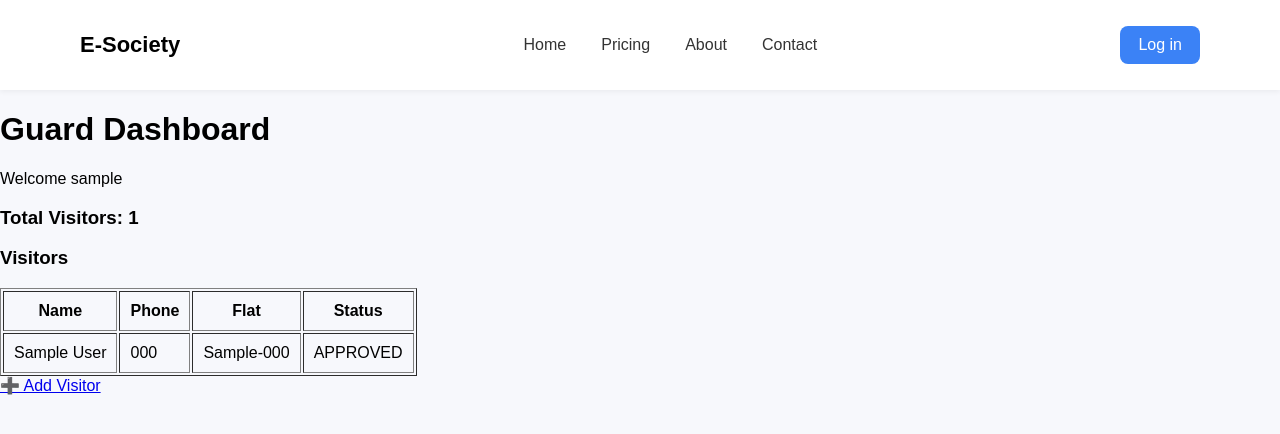
After one commit to Ashuu-11/esociety, a Django app: page /guard/dashboard/ in a window 1280 px wide. The commit adds this page. Shown: the top 434 px of the page. Run offline with Django 4.2, Linux system fonts and the light colour scheme; a user stored in the database is signed in; tables that the repository leaves empty hold one stand-in row (values such as "Sample post").

Commit message:
Guard Login full working. Admin creates the credentials and guards get access

```diff
--- a/accounts/models.py
+++ b/accounts/models.py
@@ -77,3 +77,49 @@ class Payment(models.Model):
 
     def __str__(self):
         return f"{self.user} - {self.maintenance} - {self.status}"
+
+
+
+
+class Guard(models.Model):
+
+    user = models.OneToOneField(User, on_delete=models.CASCADE)
+
+    name = models.CharField(max_length=100)
+    phone = models.CharField(max_length=15)
+
+    created_at = models.DateTimeField(auto_now_add=True)
+
+    def __str__(self):
+        return self.name
+
+
+
+
+
+class Visitor(models.Model):
+
+    name = models.CharField(max_length=100)
+    phone = models.CharField(max_length=15)
+
+    resident = models.ForeignKey(Resident, on_delete=models.CASCADE)
+
+    purpose = models.CharField(max_length=200, blank=True)
+
+    entry_time = models.DateTimeField(auto_now_add=True)
+    exit_time = models.DateTimeField(null=True, blank=True)
+
+    status = models.CharField(
+        max_length=10,
+        choices=[
+            ('PENDING', 'Pending'),
+            ('APPROVED', 'Approved'),
+            ('REJECTED', 'Rejected'),
+            ('IN', 'In'),
+            ('OUT', 'Out')
+        ],
+        default='PENDING'
+    )
+
+    def __str__(self):
+        return f"{self.name} -> {self.resident.name}"
--- a/accounts/urls.py
+++ b/accounts/urls.py
@@ -1,9 +1,15 @@
 from django.urls import path
-from .views import login_view, logout_view, complaints, add_complaint
+from .views import login_view, logout_view, complaints, add_complaint, guard_login, guard_dashboard,add_visitor,approve_visitor,reject_visitor
 
 urlpatterns = [
     path("login/", login_view, name="login"),
     path("logout/",logout_view,name="logout"),
     path("complaints/", complaints, name="complaints"),
     path("add-complaint/", add_complaint, name="add_complaint"),
+
+    path("guard/login/", guard_login, name="guard_login"),
+    path("guard/dashboard/", guard_dashboard, name="guard_dashboard"),
+    path("guard/add-visitor/", add_visitor, name="add_visitor"),
+    path("visitor/approve/<int:visitor_id>/", approve_visitor, name="approve_visitor"),
+    path("visitor/reject/<int:visitor_id>/", reject_visitor, name="reject_visitor"),
 ]
--- a/accounts/views.py
+++ b/accounts/views.py
@@ -1,10 +1,10 @@
 from django.shortcuts import render, redirect
-from .models import Resident, Complaint, Announcement, Maintenance
+from .models import Resident, Complaint, Announcement, Maintenance, Guard, Visitor
 from django.contrib.auth.decorators import login_required
 from django.contrib.auth import authenticate, login, logout
 
 
-# ---------------- LOGIN ----------------
+# ---------------- Resident LOGIN ----------------
 def login_view(request):
 
     if request.method == "POST":
@@ -35,6 +35,7 @@ def dashboard(request):
     maintenances = Maintenance.objects.all().order_by('-created_at')
     announcements = Announcement.objects.all().order_by('-created_at')[:5]
     announcements_count = Announcement.objects.count()
+    visitors = Visitor.objects.filter(resident=resident).order_by('-entry_time')
 
     context = {
         "maintenances": maintenances,
@@ -42,7 +43,8 @@ def dashboard(request):
         "complaint_count": complaint_count,
         "recent_complaints": recent_complaints,
         "announcements": announcements,
-        "annoucements_count": announcements_count
+        "annoucements_count": announcements_count,
+        "visitors": visitors
     }
 
     return render(request, "dashboard.html", context)
@@ -90,3 +92,100 @@ def add_complaint(request):
         return redirect("complaints")
 
     return render(request, "complaints/add_complaint.html")
+
+
+
+
+def guard_login(request):
+
+    if request.method == "POST":
+
+        username = request.POST.get("username")
+        password = request.POST.get("password")
+
+        user = authenticate(request, username=username, password=password)
+
+        if user is not None:
+
+            # Check if this user is a guard
+            if Guard.objects.filter(user=user).exists():
+                login(request, user)
+                return redirect("guard_dashboard")
+
+        return render(request, "guard/login.html", {"error": "Invalid credentials"})
+
+    return render(request, "guard/login.html")
+
+
+@login_required
+def guard_dashboard(request):
+
+    if not Guard.objects.filter(user=request.user).exists():
+        return redirect("login")
+
+    visitors = Visitor.objects.all().order_by('-entry_time')
+
+    context = {
+        "visitors": visitors,
+        "visitors_count": Visitor.objects.count(),
+    }
+
+    return render(request, "guard/dashboard.html", context)
+
+
+
+@login_required
+def add_visitor(request):
+
+    if not Guard.objects.filter(user=request.user).exists():
+        return redirect("login")
+
+    if request.method == "POST":
+        name = request.POST.get("name")
+        phone = request.POST.get("phone")
+        resident_id = request.POST.get("resident")
+        purpose = request.POST.get("purpose")
+
+        resident = Resident.objects.get(id=resident_id)
+
+        Visitor.objects.create(
+            name=name,
+            phone=phone,
+            resident=resident,
+            purpose=purpose
+        )
+
+        return redirect("guard_dashboard")
+
+    residents = Resident.objects.all()
+
+    return render(request, "guard/add_visitor.html", {"residents": residents})
+
+
+@login_required
+def approve_visitor(request, visitor_id):
+
+    visitor = Visitor.objects.get(id=visitor_id)
+
+    # security check
+    if visitor.resident.user != request.user:
+        return redirect("dashboard")
+
+    visitor.status = "APPROVED"
+    visitor.save()
+
+    return redirect("dashboard")
+
+
+@login_required
+def reject_visitor(request, visitor_id):
+
+    visitor = Visitor.objects.get(id=visitor_id)
+
+    if visitor.resident.user != request.user:
+        return redirect("dashboard")
+
+    visitor.status = "REJECTED"
+    visitor.save()
+
+    return redirect("dashboard")
--- a/config/urls.py
+++ b/config/urls.py
@@ -6,6 +6,7 @@ urlpatterns = [
     path('admin/', admin.site.urls),
     path('', home, name="home"),
     path('accounts/', include('accounts.urls')),
+    path('', include('accounts.urls')),
     path('dashboard/', dashboard, name="dashboard"),
     path("complaints/", complaints, name="complaints"),
     path("add-complaint/", add_complaint, name="add_complaint"),
--- a/static/css/style.css
+++ b/static/css/style.css
@@ -40,8 +40,12 @@ body {
 }
 
 .login-btn {
+    background: #3b82f6;
+    color: white;
+    padding: 10px 18px;
+    border-radius: 8px;
     text-decoration: none;
-    color: #333;
+    font-weight: 500;
 }
 
 .signup-btn {
@@ -434,3 +438,29 @@ body {
 .stat-card * {
     color: white;
 }
+
+
+.hero {
+    display: flex;
+    align-items: center;
+    justify-content: space-between;
+    padding: 80px 100px;
+    gap: 40px;
+}
+
+.hero-left {
+    width: 50%;
+}
+
+.hero-right {
+    width: 50%;
+    display: flex;
+    justify-content: center;
+}
+
+.hero-right img {
+    width: 100%;
+    max-width: 550px;
+    border-radius: 12px;
+    object-fit: cover;
+}
--- a/templates/base.html
+++ b/templates/base.html
@@ -20,7 +20,6 @@
          </ul>
          <div class="auth-buttons">
              <a href="/accounts/login/" class="login-btn">Log in</a>
-              <a href="/accounts/signup/" class="signup-btn">Sign up</a>
             </div>
         </nav>
         {% block content %} {% endblock %}
--- /dev/null
+++ b/templates/guard/dashboard.html
@@ -0,0 +1,37 @@
+{% extends "base.html" %}
+
+{% block content %}
+
+<h1>Guard Dashboard</h1>
+
+<p>Welcome {{ request.user.username }}</p>
+
+<h3>Total Visitors: {{ visitors_count }}</h3>
+
+<h3>Visitors</h3>
+
+<table border="1" cellpadding="10">
+    <tr>
+        <th>Name</th>
+        <th>Phone</th>
+        <th>Flat</th>
+        <th>Status</th>
+    </tr>
+
+    {% for v in visitors %}
+    <tr>
+        <td>{{ v.name }}</td>
+        <td>{{ v.phone }}</td>
+        <td>{{ v.resident.block }}-{{ v.resident.flat_number }}</td>
+        <td>{{ v.status }}</td>
+    </tr>
+    {% empty %}
+    <tr>
+        <td colspan="4">No visitors yet</td>
+    </tr>
+    {% endfor %}
+</table>
+
+<a href="{% url 'add_visitor' %}">➕ Add Visitor</a>
+
+{% endblock %}
--- a/templates/home.html
+++ b/templates/home.html
@@ -1,4 +1,5 @@
 {% extends "base.html" %}
+{% load static %}
 
 {% block content %}
 
@@ -21,7 +22,6 @@ Manage residents, complaints, announcements and maintenance payments easily.
 <div class="hero-buttons">
 
 <a href="/accounts/signup/" class="primary-btn">Try for free</a>
-
 <a href="#" class="secondary-btn">See how it works</a>
 
 </div>
@@ -29,9 +29,7 @@ Manage residents, complaints, announcements and maintenance payments easily.
 </div>
 
 <div class="hero-right">
-
-<div class="image-placeholder"></div>
-
+    <img src="{% static 'images/society.jpg' %}" alt="Society Image">
 </div>
 
 </section>
```
Also changed, not shown: accounts/admin.py (+14 -1 lines), templates/dashboard.html (+33 -0 lines), templates/guard/add_visitor.html (added, +22 -0 lines), templates/guard/login.html (added, +46 -0 lines), accounts/migrations/0004_guard.py (added), accounts/migrations/0005_visitor.py (added), accounts/migrations/0006_alter_visitor_status.py (added), static/images/society.jpg (added).
